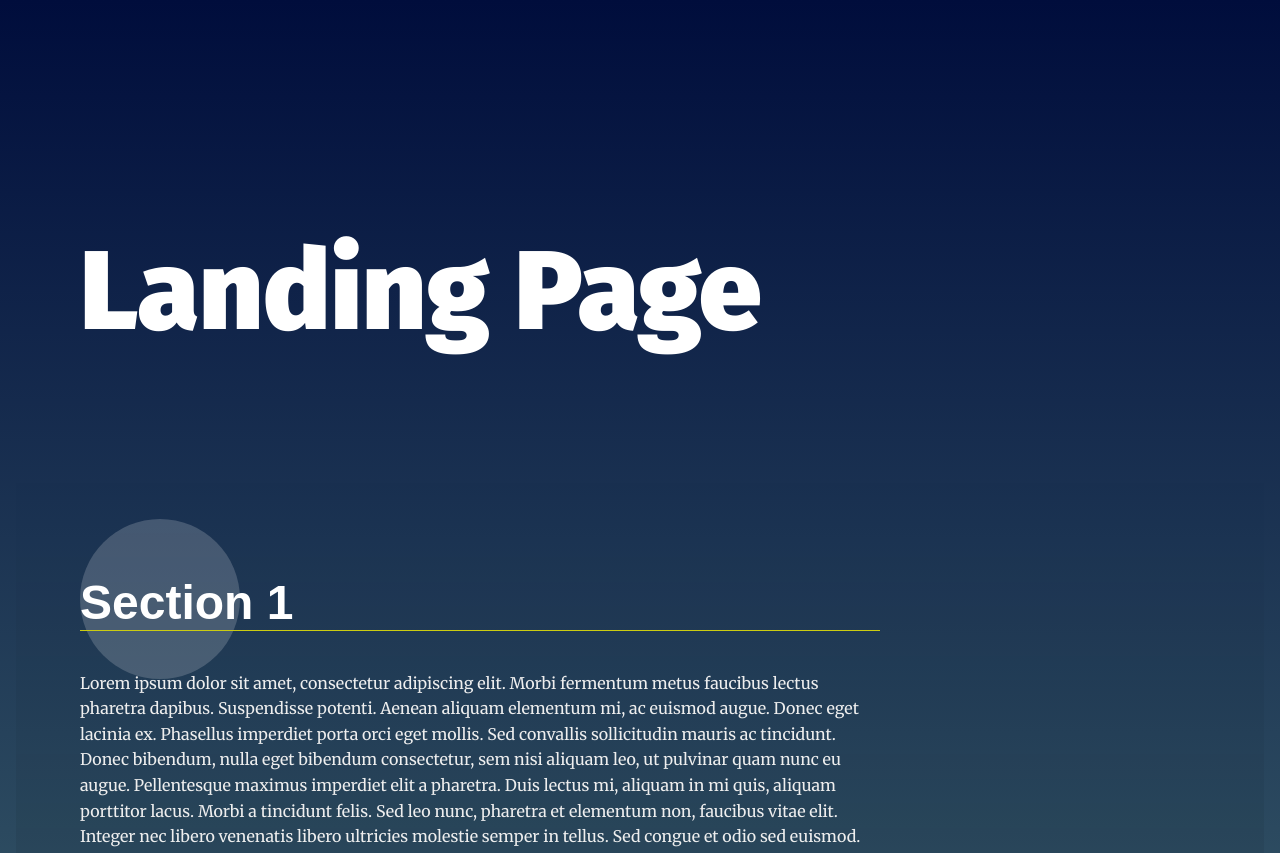
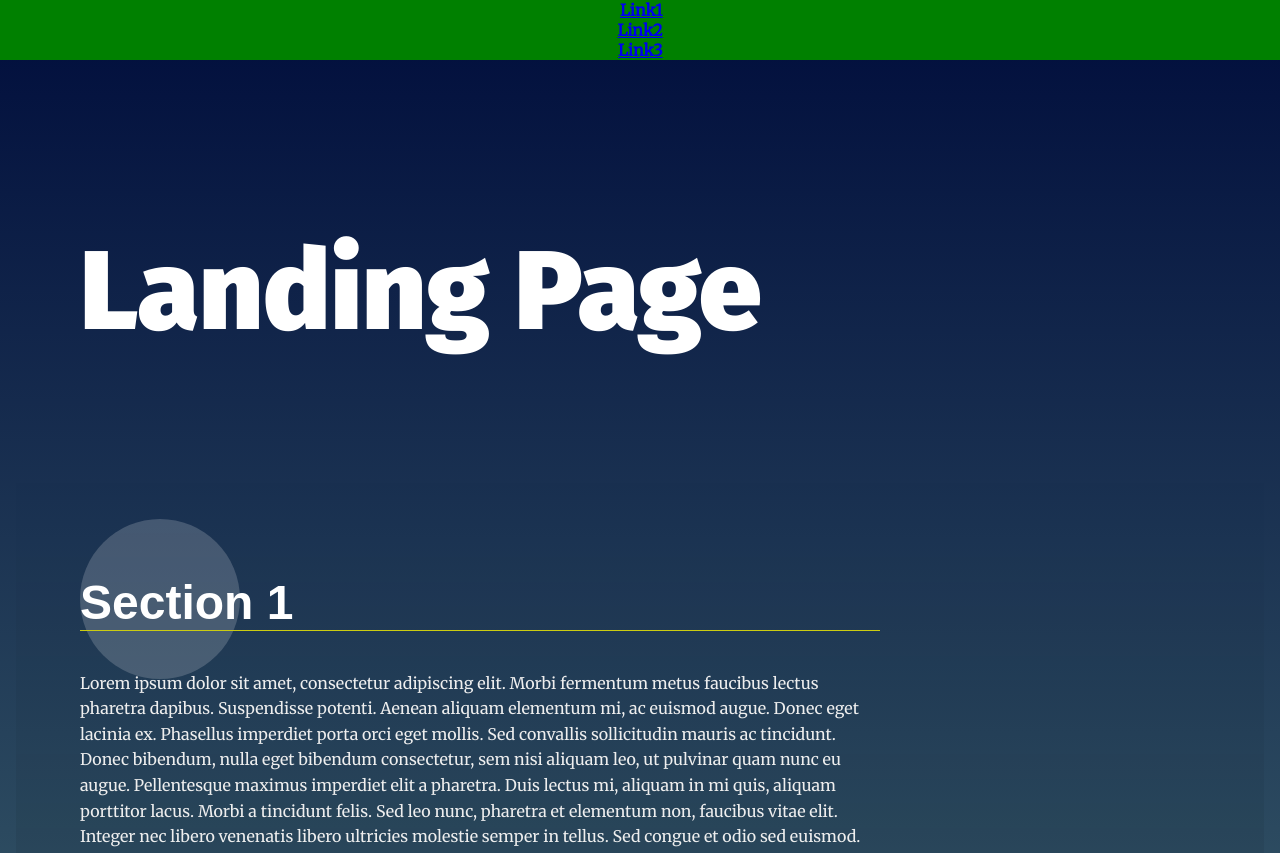
Before and after one commit to Gregg-Hendrix/landing-page, a plain HTML site: page index.html in a window 1280 px wide. Shown: the top 853 px of the page. Drawn offline with Linux system fonts and the light colour scheme.

Commit message:
add list items to navbar

```diff
--- a/index.html
+++ b/index.html
@@ -15,7 +15,11 @@
   <header class="page__header">
     <nav class="navbar__menu">
       <!-- Navigation starts as empty UL that will be populated with JS -->
-      <ul id="navbar__list"></ul>
+      <ul id="navbar__list">
+        <li class="menu__link"><a href="#section1">Link1</a></li>
+        <li class="menu__link"><a href="#section2">Link2</a></li>
+        <li class="menu__link"><a href="#section3">Link3</a></li>
+      </ul>
     </nav>
   </header>
   <main>
```
